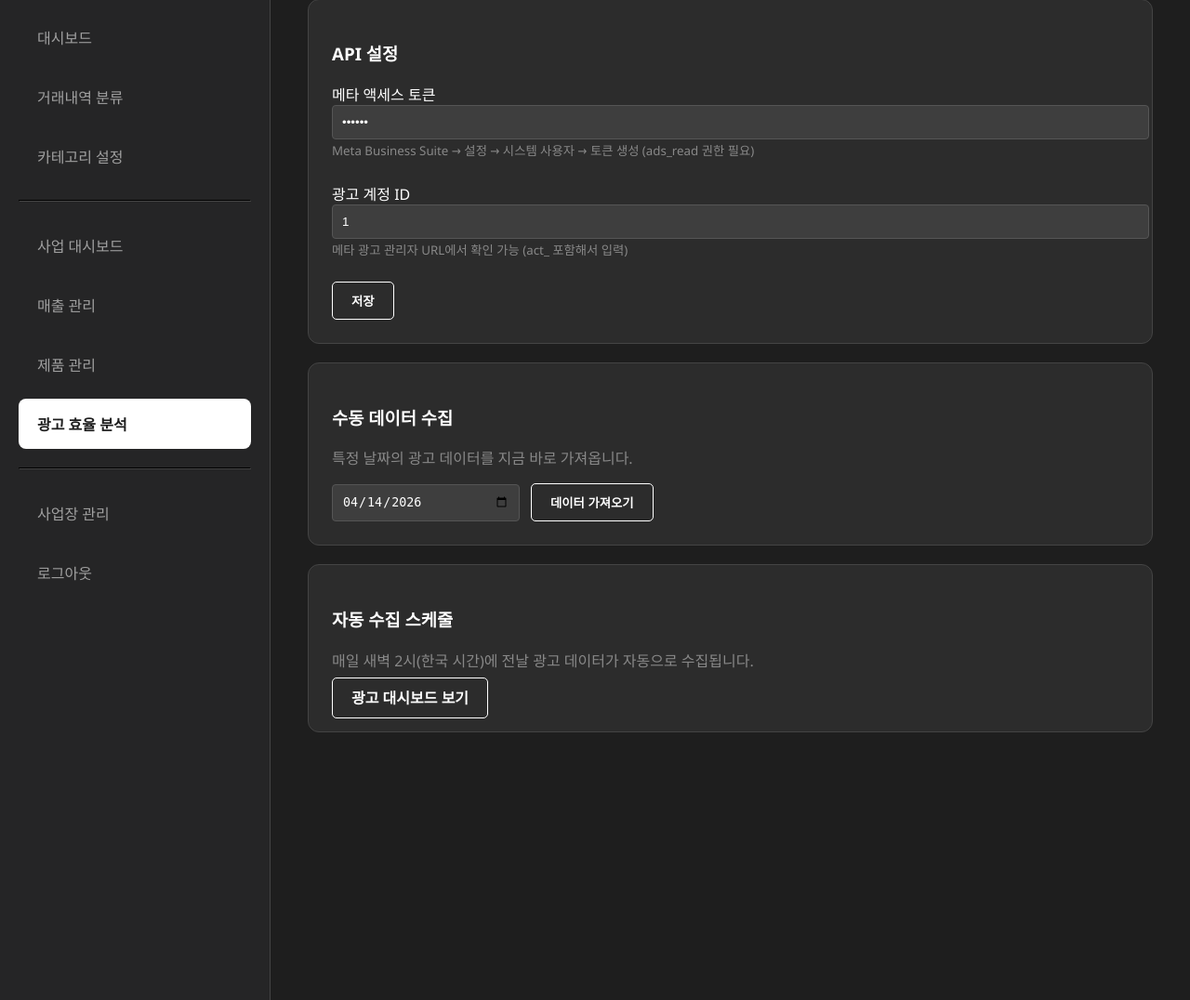
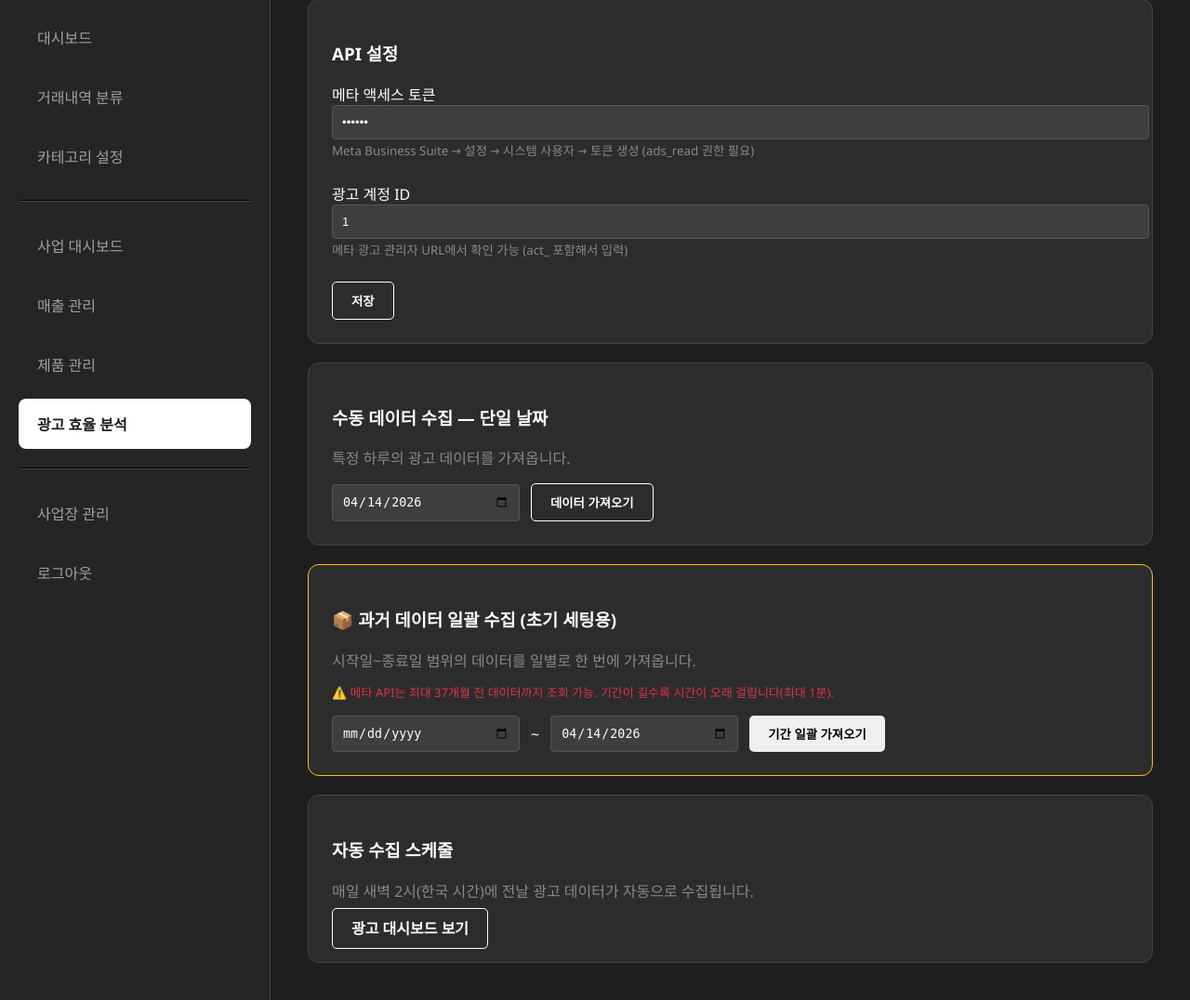
Before and after one commit to washb22/expense-tracker, a Flask app: page /business/ads/settings in a window 1280 px wide. Shown: the part 172-1248 px from the top of the page at 93% size. Run offline with Flask 3, Linux system fonts and the light colour scheme; a user stored in the database is signed in; tables that the repository leaves empty hold one stand-in row (values such as "Sample post").

Commit message:
광고 데이터 기간 일괄 수집 기능
- fetch_meta_ads에 start_date/end_date 파라미터 추가
- time_increment=1로 일별 분리하여 한 번에 수집
- 페이지네이션 처리로 대량 데이터 누락 방지
- 설정 페이지에 기간 일괄 수집 폼 추가 (초기 백필용)

```diff
--- a/app.py
+++ b/app.py
@@ -1329,38 +1329,58 @@ def migrate_ad_spend_columns():
                     print(f"[Migration] {col} 추가 실패: {e}")
 
 
-def fetch_meta_ads_for_workspace(workspace_id, access_token, ad_account_id, target_date=None):
+def fetch_meta_ads_for_workspace(workspace_id, access_token, ad_account_id, target_date=None, start_date=None, end_date=None):
+    """target_date 단일 모드 또는 (start_date, end_date) 기간 모드"""
     if not access_token or not ad_account_id:
         return {'status': 'skip', 'message': '토큰 없음'}
 
-    if target_date is None:
-        target_date = (datetime.now() - timedelta(days=1)).strftime('%Y-%m-%d')
+    range_mode = bool(start_date and end_date)
+    if range_mode:
+        since, until = start_date, end_date
+    else:
+        if target_date is None:
+            target_date = (datetime.now() - timedelta(days=1)).strftime('%Y-%m-%d')
+        since = until = target_date
 
     url = f"https://graph.facebook.com/v19.0/{ad_account_id}/insights"
     params = {
         'access_token': access_token,
-        'time_range': json.dumps({"since": target_date, "until": target_date}),
+        'time_range': json.dumps({"since": since, "until": until}),
         'fields': ','.join([
             'campaign_id', 'campaign_name',
             'adset_id', 'adset_name',
             'ad_id', 'ad_name',
             'spend', 'impressions', 'clicks', 'ctr', 'cpc', 'cpm',
-            'actions', 'action_values', 'purchase_roas'
+            'actions', 'action_values', 'purchase_roas',
+            'date_start'
         ]),
         'level': 'ad',
         'limit': 500,
     }
-
+    if range_mode:
+        params['time_increment'] = 1  # 일별로 쪼개기
+
+    all_rows = []
     try:
-        resp = requests.get(url, params=params, timeout=30)
-        data = resp.json()
-
-        if 'error' in data:
-            return {'status': 'error', 'message': data['error'].get('message', '알 수 없는 오류')}
-
-        rows = data.get('data', [])
+        next_url = url
+        next_params = params
+        # 페이지네이션 처리
+        while next_url:
+            resp = requests.get(next_url, params=next_params, timeout=60)
+            data = resp.json()
+            if 'error' in data:
+                return {'status': 'error', 'message': data['error'].get('message', '알 수 없는 오류')}
+            all_rows.extend(data.get('data', []))
+            paging = data.get('paging', {}).get('next')
+            if paging:
+                next_url = paging
+                next_params = None  # next URL에 이미 모든 파라미터 포함
+            else:
+                next_url = None
+
+        rows = all_rows
         saved = 0
-        date_obj = datetime.strptime(target_date, '%Y-%m-%d').date()
+        single_date_obj = None if range_mode else datetime.strptime(target_date, '%Y-%m-%d').date()
 
         for row in rows:
             spend = float(row.get('spend', 0))
@@ -1386,6 +1406,11 @@ def fetch_meta_ads_for_workspace(workspace_id, access_token, ad_account_id, targ
             )
 
             ad_id = row.get('ad_id', '')
+            row_date_str = row.get('date_start')
+            if row_date_str:
+                date_obj = datetime.strptime(row_date_str, '%Y-%m-%d').date()
+            else:
+                date_obj = single_date_obj or datetime.now().date()
             existing = AdSpend.query.filter_by(
                 workspace_id=workspace_id,
                 date=date_obj,
@@ -1424,7 +1449,8 @@ def fetch_meta_ads_for_workspace(workspace_id, access_token, ad_account_id, targ
             saved += 1
 
         db.session.commit()
-        return {'status': 'ok', 'saved': saved, 'date': target_date}
+        date_label = f"{since} ~ {until}" if range_mode else target_date
+        return {'status': 'ok', 'saved': saved, 'date': date_label}
 
     except Exception as e:
         db.session.rollback()
@@ -1486,15 +1512,20 @@ def ads_fetch_manual(membership):
         return redirect(url_for('ads_settings'))
 
     target_date = request.form.get('target_date')
+    start_date = request.form.get('start_date')
+    end_date = request.form.get('end_date')
+
     result = fetch_meta_ads_for_workspace(
         workspace_id,
         settings.meta_access_token,
         settings.meta_ad_account_id,
-        target_date=target_date
+        target_date=target_date,
+        start_date=start_date,
+        end_date=end_date,
     )
 
     if result['status'] == 'ok':
-        flash(f"{result['date']} 데이터 수집 완료 ({result['saved']}개 캠페인)", 'success')
+        flash(f"{result['date']} 데이터 수집 완료 ({result['saved']}건)", 'success')
     else:
         flash(f"수집 오류: {result.get('message', '')}", 'error')
 
--- a/templates/ads_settings.html
+++ b/templates/ads_settings.html
@@ -34,13 +34,28 @@
 </div>
 
 <div class="card" style="margin-top:20px">
-    <h3>수동 데이터 수집</h3>
-    <p style="color:#888;margin-bottom:16px">특정 날짜의 광고 데이터를 지금 바로 가져옵니다.</p>
+    <h3>수동 데이터 수집 — 단일 날짜</h3>
+    <p style="color:#888;margin-bottom:16px">특정 하루의 광고 데이터를 가져옵니다.</p>
     <form method="POST" action="{{ url_for('ads_fetch_manual') }}">
         <div style="display:flex;gap:12px;align-items:center;flex-wrap:wrap">
             <input type="date" name="target_date" class="form-control" style="width:180px"
                    value="{{ (now - timedelta(days=1)).strftime('%Y-%m-%d') if now else '' }}">
             <button type="submit" class="btn btn-success">데이터 가져오기</button>
+        </div>
+    </form>
+</div>
+
+<div class="card" style="margin-top:20px;border:1px solid #ffc107">
+    <h3>📦 과거 데이터 일괄 수집 (초기 세팅용)</h3>
+    <p style="color:#888;margin-bottom:8px">시작일~종료일 범위의 데이터를 일별로 한 번에 가져옵니다.</p>
+    <p style="color:#dc3545;font-size:13px;margin-bottom:16px">⚠️ 메타 API는 최대 37개월 전 데이터까지 조회 가능. 기간이 길수록 시간이 오래 걸립니다(최대 1분).</p>
+    <form method="POST" action="{{ url_for('ads_fetch_manual') }}">
+        <div style="display:flex;gap:12px;align-items:center;flex-wrap:wrap">
+            <input type="date" name="start_date" class="form-control" style="width:180px" required>
+            <span>~</span>
+            <input type="date" name="end_date" class="form-control" style="width:180px"
+                   value="{{ (now - timedelta(days=1)).strftime('%Y-%m-%d') if now else '' }}" required>
+            <button type="submit" class="btn btn-warning" onclick="return confirm('기간 전체 데이터를 다시 가져옵니다. 계속할까요?')">기간 일괄 가져오기</button>
         </div>
     </form>
 </div>
```
